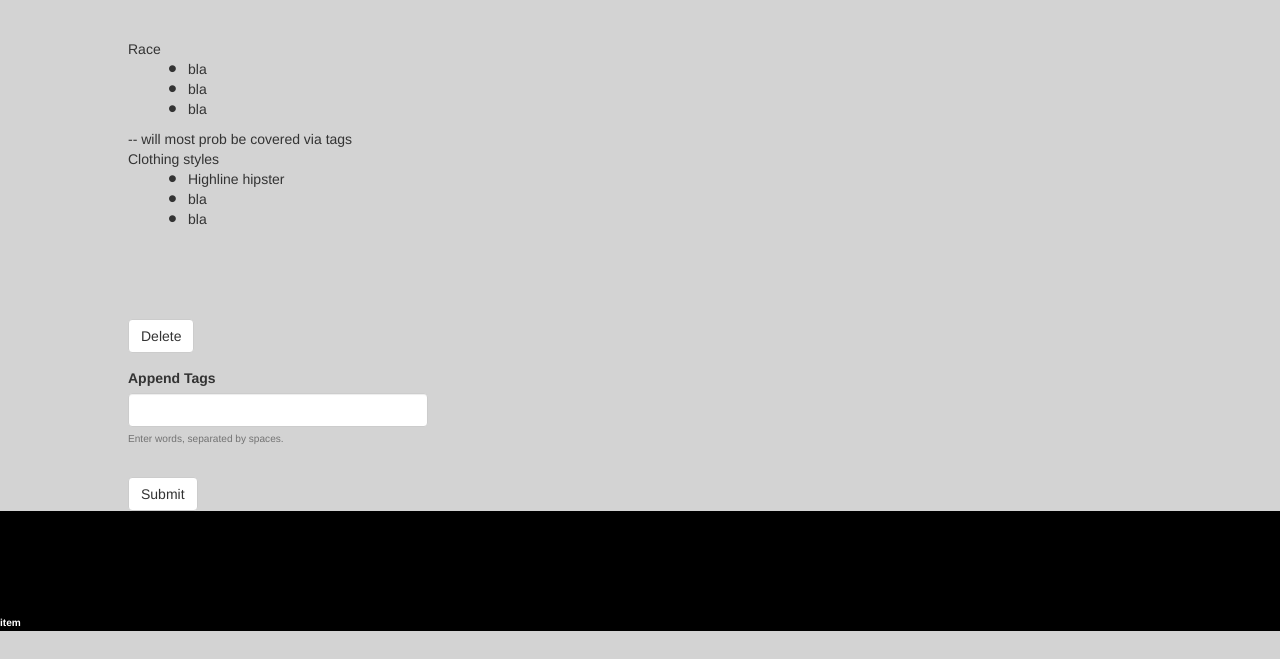
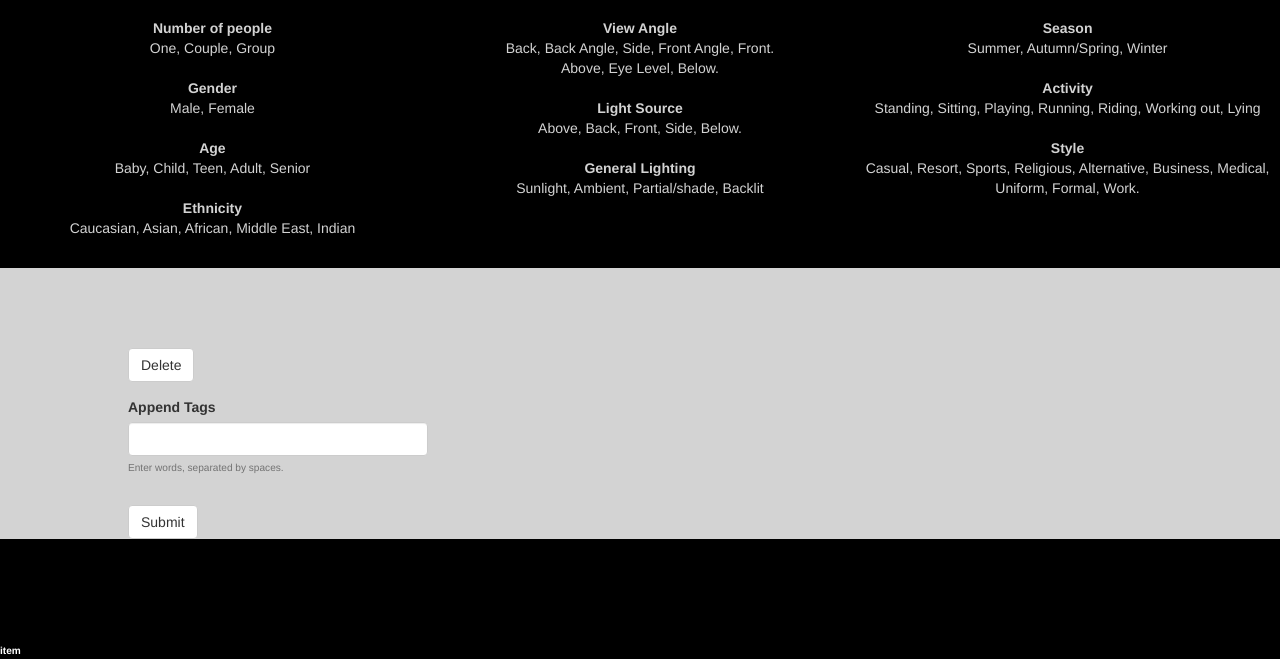
Before and after one commit to edison12a/portal_glance_api, a Flask app: template glance/templates/people.html in a window 1280 px wide. Shown: the part 464-1123 px from the top of the page. Before the commit the page ends 1095 px from the top, so only its background shows below. Run offline with Flask 2, Linux system fonts and the light colour scheme; the template is opened without the code that fills it, so the values that code supplies are empty; some libraries are stand-ins or nearby versions.

Commit message:
people pages

```diff
--- a/glance/templates/people.html
+++ b/glance/templates/people.html
@@ -4,40 +4,9 @@
 
 <div style="width:100%;color:white;">
 
-<div style="display:inline-block;">
+<div style="text-align:center;">
   <img style="height:400px;" src="https://s3.amazonaws.com/glancestore/{{ item.0.item_loc }}" />
 </div>
-
-<div style="display:inline-block;">
-  Camera Position    <br>
-      <br>
-      above<br>
-      Upper 45 Degree <br>(Flat & At Subject)<br>
-      At Subject<br>
-      Eye Level<br>
-      At Subject<br>
-      Lower 45 Degree <br>(Flat & At Subject)<br>
-      Below<br>
-</div>
-
-<div style="display:inline-block;">
-  Major Light Source    <br>
-      <br>
-      above<br>
-      left<br>
-      Right<br>
-      Front<br>
-      Back<br>
-</div>
-
-<div style="display:inline-block;">
-  General Lighting    <br>
-      <br>
-      In Shadow<br>
-      OVercast<br>
-      Indirect<br>
-</div>
-
 
 </div>
 
@@ -77,26 +46,48 @@
         </div>
 
 
-                <div style="padding-left:10%;padding-right:10%;background-color:lightgray;">
-                  <br>
-                  <br>
+<div style="display: inline-block;width:100%;text-align:center;padding-top:30px;padding-bottom:30px;color:lightgray;">
+
+    <div style="display: inline-block;width:33.1%;vertical-align: top;">
+        <b>Number of people</b><br>
+        One, Couple, Group<br>
+        <br>
+        <b>Gender</b><br>
+        Male, Female<br>
+        <br>
+        <b>Age</b><br>
+        Baby, Child, Teen, Adult, Senior<br>
+        <br>
+        <b>Ethnicity</b><br>
+        Caucasian, Asian, African, Middle East, Indian<br>
+    </div>
+    <div style="display: inline-block;width:33.1%;vertical-align: top;">
+        <b>View Angle</b><br>
+        Back, Back Angle, Side, Front Angle, Front.<br>
+        Above, Eye Level, Below.<br>
+        <br>
+        <b>Light Source</b><br>
+        Above, Back, Front, Side, Below.<br>
+        <br>
+        <b>General Lighting</b><br>
+        Sunlight, Ambient, Partial/shade, Backlit<br>
+    </div>
+    <div style="display: inline-block;width:33.1%;vertical-align: top;">
+        <b>Season</b><br>
+        Summer, Autumn/Spring, Winter<br>
+        <br>
+        <b>Activity</b><br>
+        Standing, Sitting, Playing, Running, Riding, Working out, Lying<br>
+        <br>
+        <b>Style</b><br>
+        Casual, Resort, Sports, Religious, Alternative, Business, Medical, Uniform, Formal, Work.<br>
+    </div>
+
+</div>
 
 
-  Race<br>
-<ul>
- <li>bla</li>
- <li>bla</li>
- <li>bla</li>
-</ul>
 
-  -- will most prob be covered via tags<br>
-      Clothing styles<br>
-    <ul>
-     <li>Highline hipster</li>
-     <li>bla</li>
-     <li>bla</li>
-    </ul>
-
+                <div style="padding-left:10%;padding-right:10%;background-color:lightgray;">
 
 
 
```
